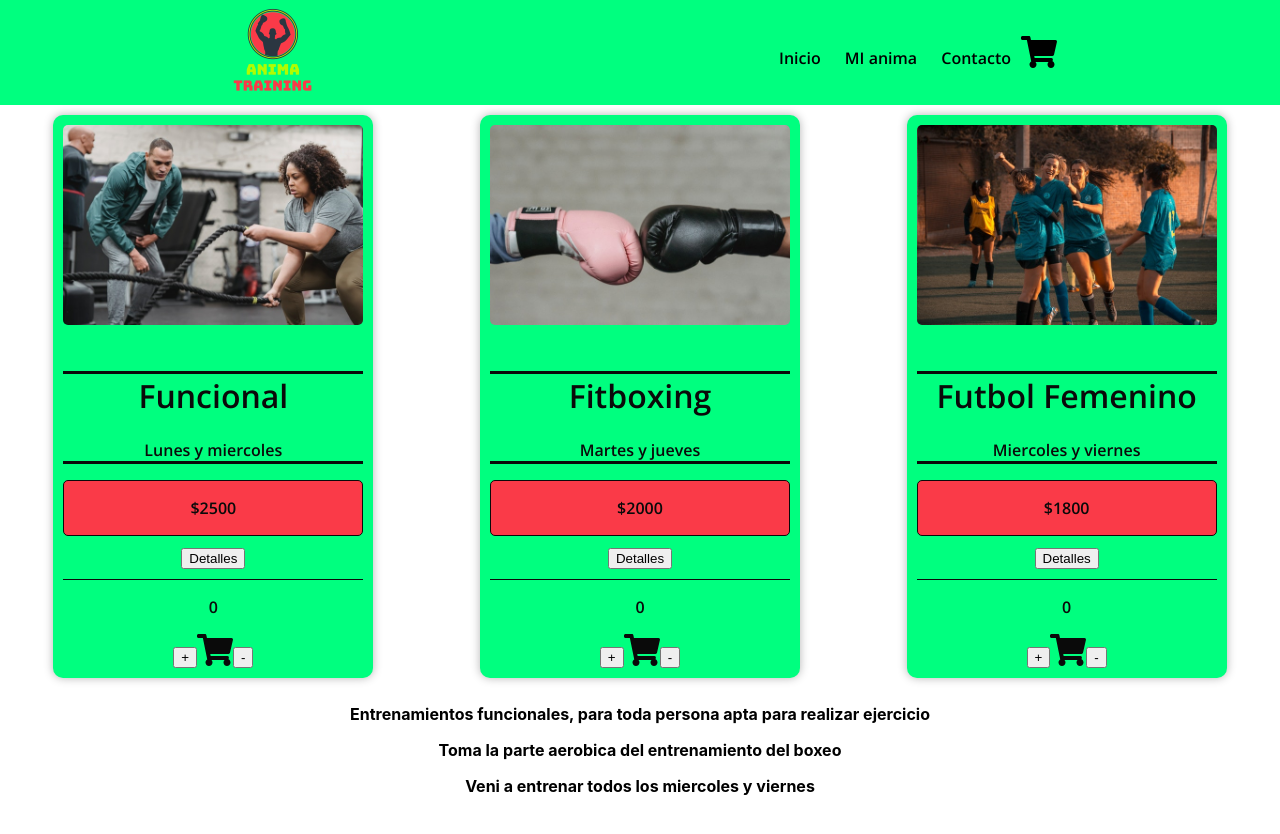
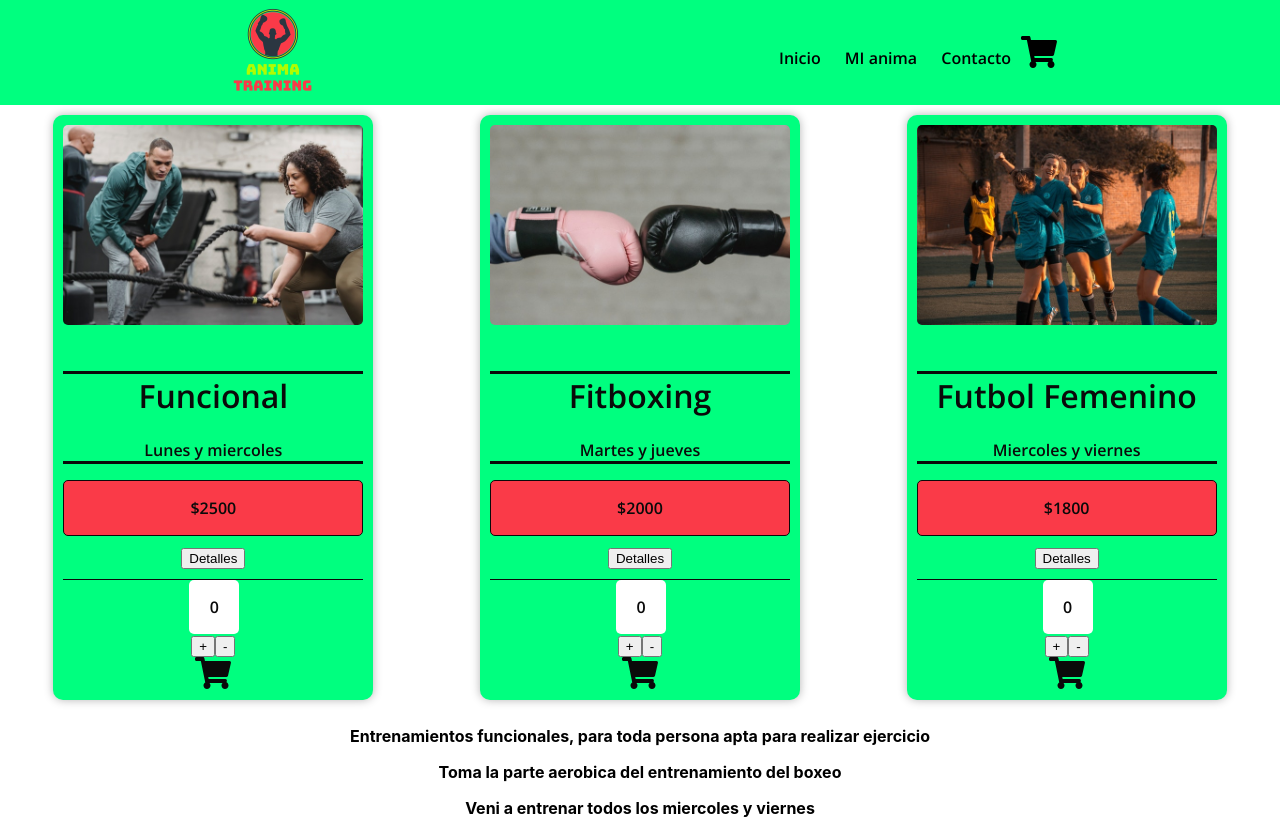
Before and after one commit to N-Vizcaya/AnimaAPP, a React (Create React App) app: page / in a window 1280 px wide. Before the commit the page ends 812 px from the top, so only its background shows below. Built offline with nearby package versions, Linux system fonts and the light colour scheme.

Commit message:
details y mas

```diff
--- a/package.json
+++ b/package.json
@@ -18,6 +18,7 @@
     "react": "^17.0.2",
     "react-bootstrap": "^1.6.3",
     "react-dom": "^17.0.2",
+    "react-router-dom": "^5.3.0",
     "react-scripts": "4.0.3",
     "web-vitals": "^1.1.2"
   },
--- a/src/App.js
+++ b/src/App.js
@@ -4,7 +4,6 @@ import { useEffect, useState } from 'react';
 import Itemlist from './components/ItemList.js'
 import ItemDetailContainer from './components/ItemDetailContainer.js'
 import Contador from './components/ItemCont';
-
 
 
 
@@ -32,16 +31,11 @@ function getList(){
   })
   }
 
-
-
-
 const App = () => {
 
   const [listItem, setListItem] = useState ([])
 
   const [itemDetail, setItemDetail] = useState ([])
-
-
 
   useEffect(() => {
 const ItemLista = getList()
@@ -50,14 +44,11 @@ const ItemLista = getList()
 },[]);
 
 
-
 useEffect(() => {
 const itemDetail = getDetail()
 
 itemDetail.then(resultadoDetail => setItemDetail(resultadoDetail))
 },[]);
-
-
 
 
 return (
@@ -75,7 +66,7 @@ return (
 
 
 
-<Itemlist items={listItem}/>
+<Itemlist items={listItem} details={itemDetail} />
 <ItemDetailContainer details={itemDetail}/>
 
 
--- a/src/components/Card.css
+++ b/src/components/Card.css
@@ -46,8 +46,8 @@ border-bottom: solid;
 
 }
 
-button{
+/* button{
 
 color: red;
 
-}
+} */
--- a/src/components/CartWidget.css
+++ b/src/components/CartWidget.css
@@ -0,0 +1,5 @@
+.iconCanasta{
+
+width: auto;
+
+}
--- a/src/components/CartWidget.js
+++ b/src/components/CartWidget.js
@@ -2,7 +2,7 @@ import { FontAwesomeIcon } from '@fortawesome/react-fontawesome';
 import { faShoppingCart } from '@fortawesome/free-solid-svg-icons';
 import './CartWidget.css'
 
-export default function Canasta (props)  {
+export default function Canasta ()  {
 return  <div className="iconCanasta">
 <FontAwesomeIcon icon={faShoppingCart} size="2x"/>
 </div>
--- a/src/components/Item.js
+++ b/src/components/Item.js
@@ -10,7 +10,7 @@ import Contador from "./ItemCont";
 
 
 
-const Item = ({name, description, price, img}) => {
+const Item = ({name, description, price, img,}) => {
 
       return (
 
@@ -24,7 +24,6 @@ const Item = ({name, description, price, img}) => {
                   <p className="descripcion">{description}</p>
                 <div className="card-price">
                   <p> {price} </p>
-
                  </div>
                  <button>Detalles</button>{' '}
                  <Contador/>
--- a/src/components/ItemCont.css
+++ b/src/components/ItemCont.css
@@ -1,8 +1,6 @@
-button{
-color: black;
-
-
-}
+/* .suma{
+padding-right: 10px;
+} */
 
 .contador{
 max-width: auto;
@@ -10,9 +8,24 @@ border-top: solid;
 border-width: 1px;
 margin-top: 10px;
 
+
 }
 
 p{
 
 font-weight: bold;
 }
+
+.conteo{
+max-width: 50px;
+background-color: white;
+border-radius: 5px;
+display: flex;
+justify-content: center;
+margin-left: 126px;
+
+}
+
+.conteo > p{
+
+}
--- a/src/components/ItemCont.js
+++ b/src/components/ItemCont.js
@@ -1,7 +1,6 @@
 import { useState } from "react";
 import css from './ItemCont.css'
-import { FontAwesomeIcon } from '@fortawesome/react-fontawesome';
-import { faShoppingCart } from '@fortawesome/free-solid-svg-icons';
+import Carrito from './CartWidget.js'
 
 
 const Contador = () => {
@@ -20,12 +19,13 @@ const miFuncionRestar = () => {
     return (
 
 <div className="contador">
-    <p>{count}</p>
-    <button onClick={() => setCount(count + 1)}> + </button>
-    <FontAwesomeIcon icon={faShoppingCart} size="2x"/>
-    <button onClick={miFuncionRestar} > - </button>
+    <div className="conteo">
+       <p > {count} </p>
+       </div>
+    <button className="suma" onClick={() => setCount(count + 1)}> + </button>
 
-
+    <button className="resta" onClick={miFuncionRestar} > - </button>
+    <Carrito/>
 </div>
  )
 
```
Also changed, not shown: 1 other file (tests, documents, lock files or other folders).
